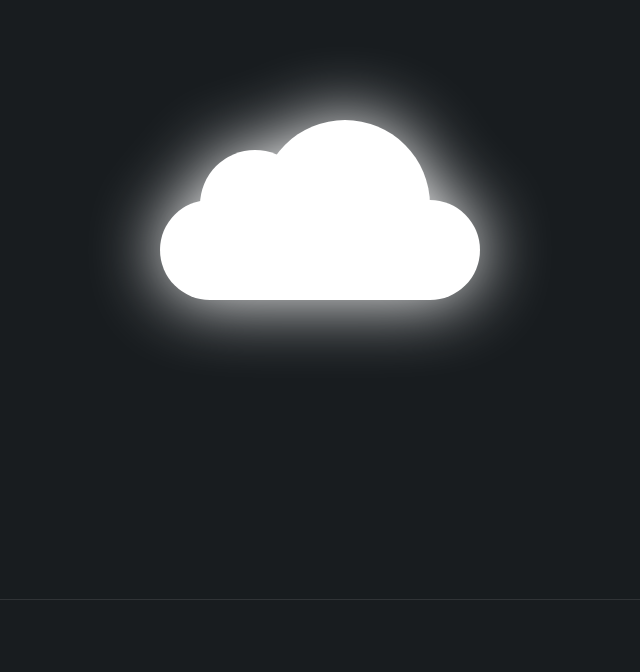
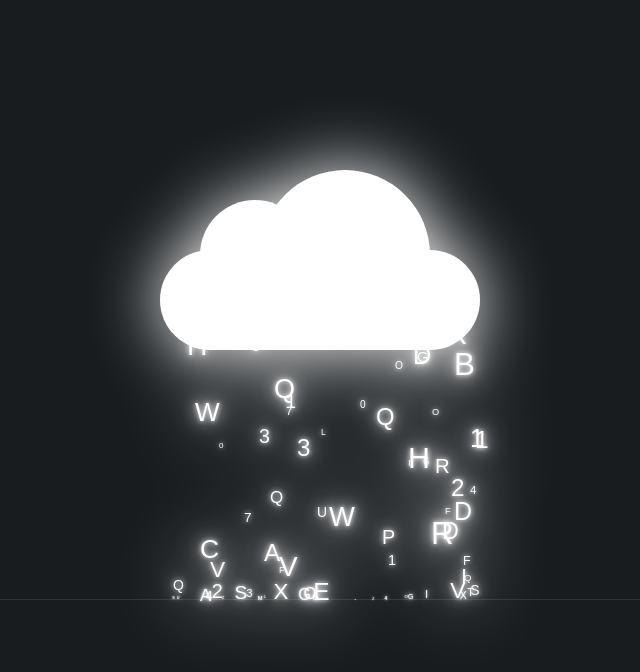
Before and after one commit to rogerio0212/nuvem, a plain HTML site: page index.html in a window 1280 px wide. Shown: the whole page, without its empty margins (320-960 px from the left). Drawn offline with Linux system fonts and the light colour scheme.

Commit message:
Add files via upload

```diff
--- a/index.html
+++ b/index.html
@@ -12,6 +12,6 @@
     <div class="container">
         <div class="cloud"></div>
     </div>
+    <script src="index.js"></script>
 </body>
-
 </html>
--- /dev/null
+++ b/index.js
@@ -0,0 +1,28 @@
+function randomText(){
+    var text = ("abcdefghijklmnopqrstuvwxyz0123456789");
+    letter = text[ Math.floor(Math.random() * text.length)];
+    return letter;
+}
+
+function rain() {
+    let cloud =document.querySelector('.cloud');
+    let e = document.createElement('div');
+    let left = math = Math.floor(Math.random () *320);
+    let size = Math.random() * 1.5;
+    let duration = Math.random() * 1;
+
+    e.classList.add('text');
+    cloud.appendChild(e);
+    e.innerText = randomText()
+    e.style.left = left + 'px';
+    e.style.fontSize = 0.5+size+'em';
+    e.style.animationDuration = 1+duration +'s';
+
+    setTimeout(function(){
+        cloud.removeChild(e)
+    }, 2000)
+}
+
+setInterval(function(){
+    rain()
+}, 20)
--- a/style.css
+++ b/style.css
@@ -27,6 +27,7 @@ body {
 .cloud
 {
     position: relative;
+    top: 50px;
     width: 320px;
     height: 100px;
     background: #fff;
@@ -47,3 +48,32 @@ body {
     background: #fff;
     box-shadow: 90px 0 0 30px #fff;
 }
+
+.text{
+    position: absolute;
+    top: 40px;
+    height: 20px;
+    line-height: 20px;
+    text-transform: uppercase;
+    color: #fff;
+    text-shadow: 0 0 5px #fff,
+    0 0 15px #fff,
+    0 0 30px #fff;
+    transform-origin: bottom;
+    animation: animate 2s linear forwards;
+}
+@keyframes animate
+{
+    0%
+    {
+        transform: translateY(0) scale(1);
+    }
+    70%
+    {
+        transform: translateY(290px) scale(1);
+    }
+    100%
+    {
+        transform: translateY(290px) scale(0);
+    }
+}
```
